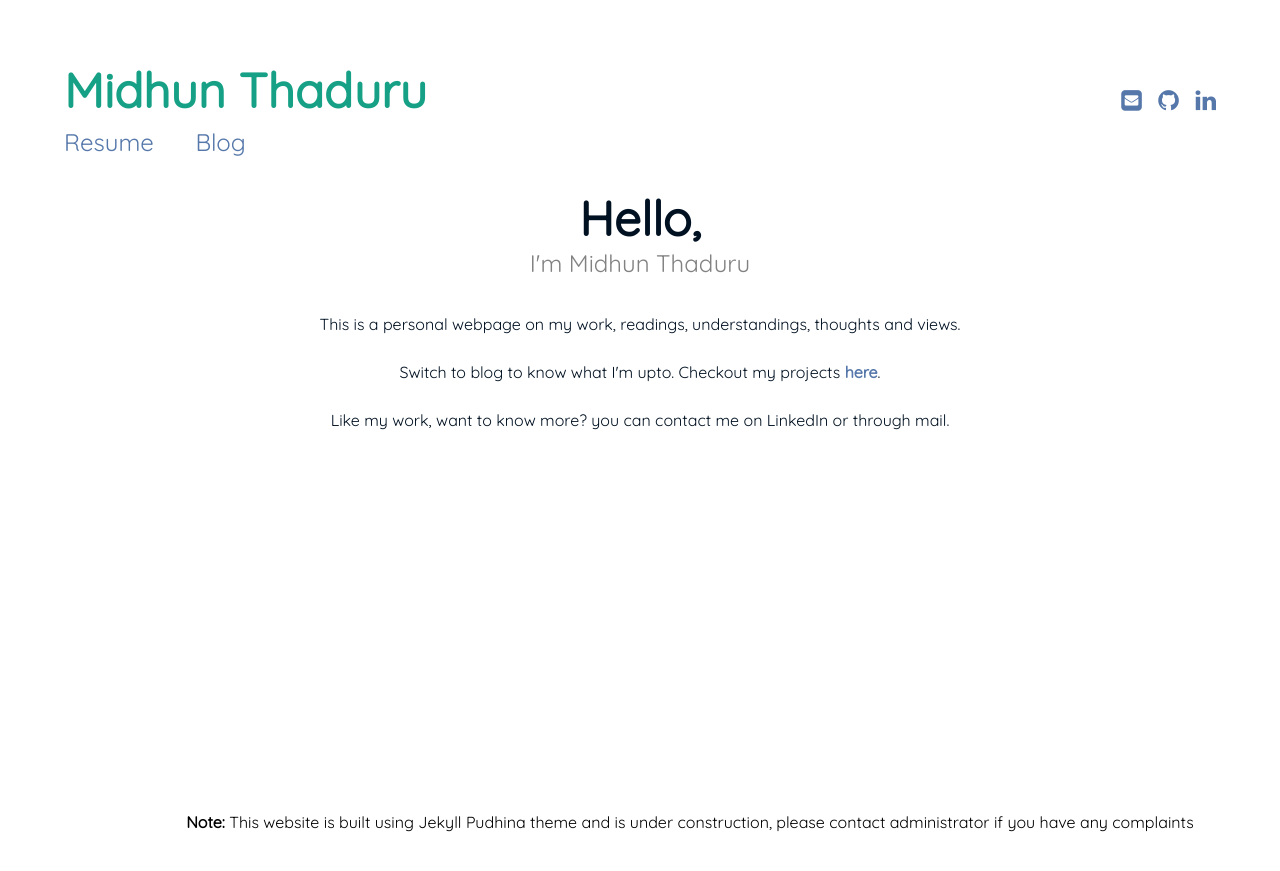
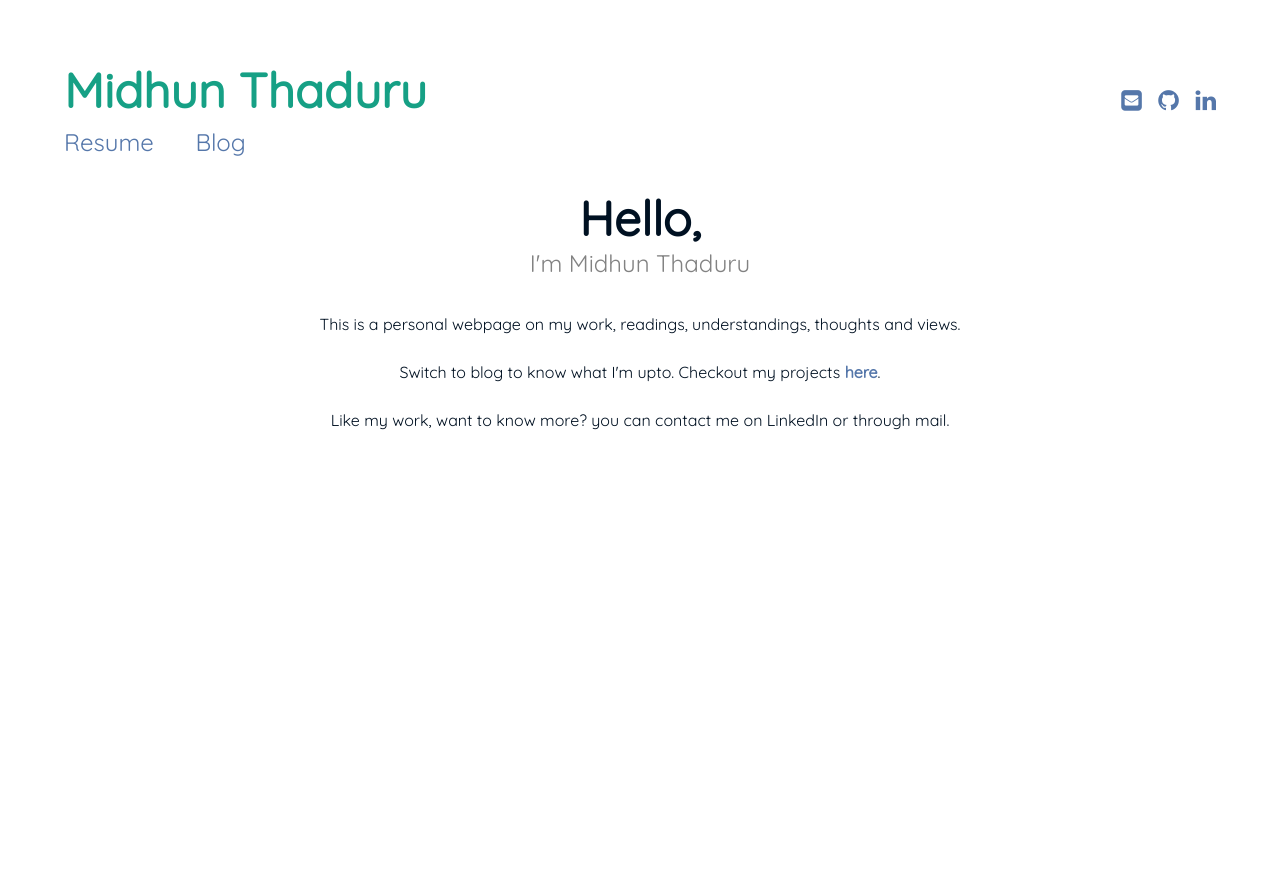
Before and after one commit to midhunt/midhunt.github.io, a Jekyll site: the page built from index.md, in a window 1280 px wide. Shown: the top 871 px of the page. Built offline with Jekyll 4.4.1, drawn with Linux system fonts in a browser that asks for light colours.

Commit message:
removed footer to find the bug

```diff
--- a/index.md
+++ b/index.md
@@ -13,17 +13,3 @@ esitemap:
 	<p>Switch to blog to know what I'm upto. Checkout my projects <strong><a href="https://github.com/midhunt">here</a></strong>.</p>
 	<p>Like my work, want to know more? you can contact me on LinkedIn or through mail.</p>
 </div>
- <style>
-.footer {
-  position: fixed;
-  left: 0;
-  bottom: 0;
-  width: 100%;
-  color: black;
-  text-align: center;
-}
-</style>
-
-<div class="footer">
-  <p><b>Note:</b> This website is built using Jekyll Pudhina theme and is under construction, please contact administrator if you have any complaints</p>
-</div>
```
